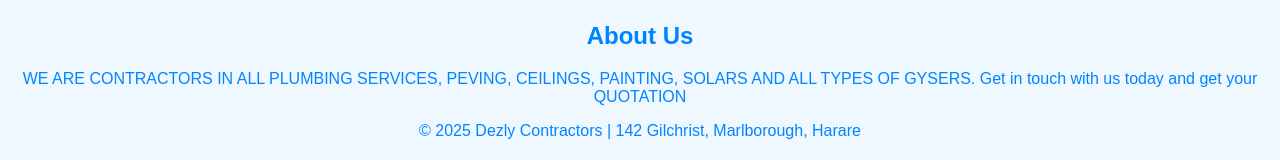
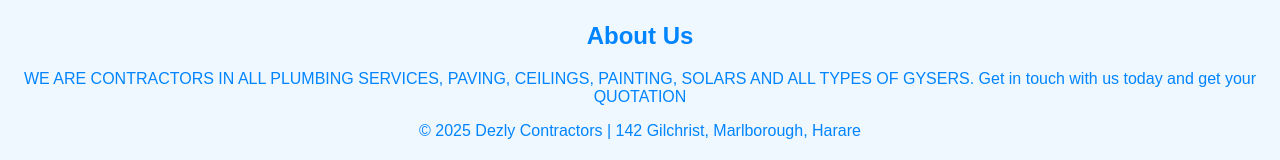
Before and after one commit to Tynohtender/dezly-website, a plain HTML site: page index.html in a window 1280 px wide. Shown: the part 7016-7176 px from the top of the page. Drawn offline with Linux system fonts and the light colour scheme.

Commit message:
Update index.html

```diff
--- a/index.html
+++ b/index.html
@@ -316,7 +316,7 @@
   <footer>
     <h2>About Us</h2>
 
-    <p>WE ARE CONTRACTORS IN ALL PLUMBING SERVICES, PEVING, CEILINGS, PAINTING,
+    <p>WE ARE CONTRACTORS IN ALL PLUMBING SERVICES, PAVING, CEILINGS, PAINTING,
       SOLARS AND ALL TYPES OF GYSERS.
     Get in touch with us today and get your QUOTATION</p>
 
```
